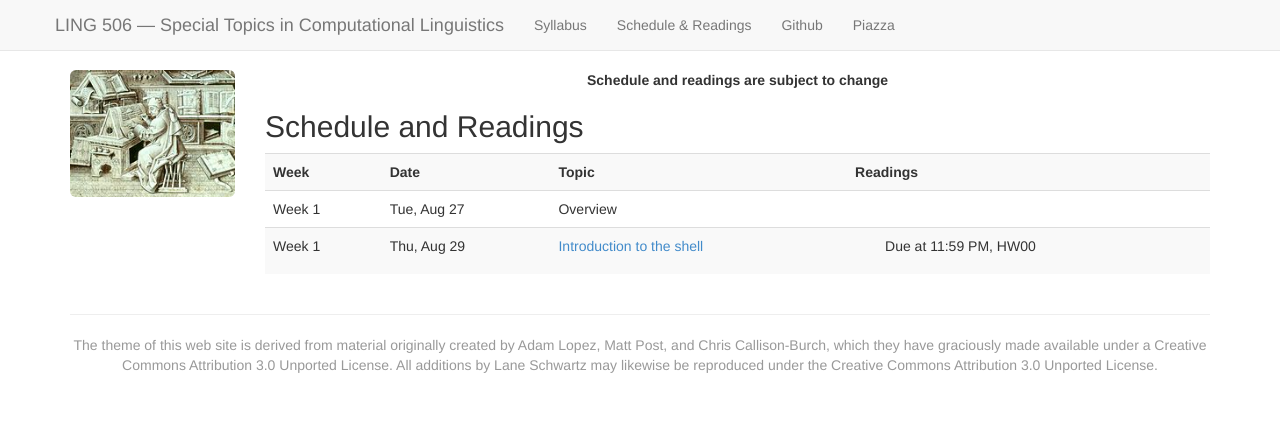
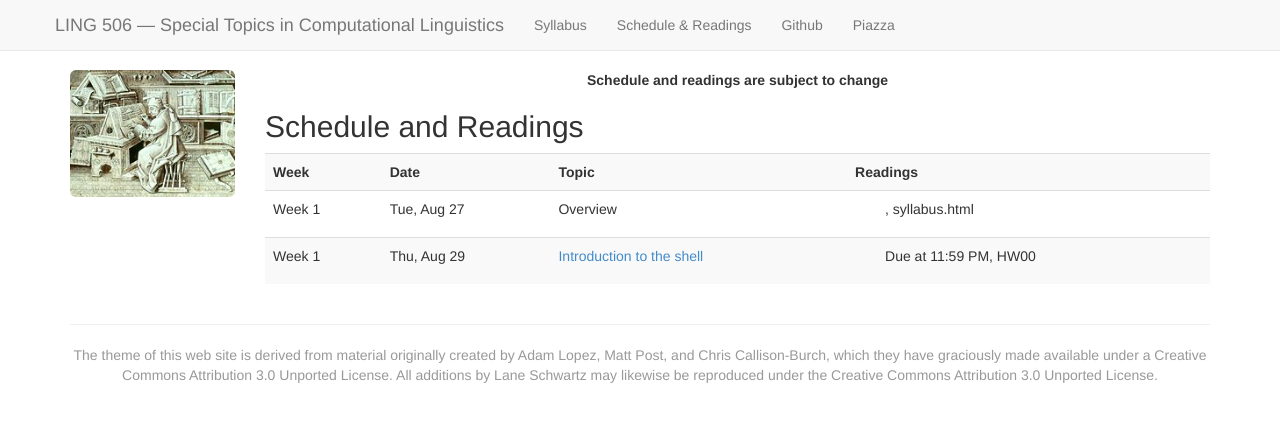
Before and after one commit to 2019-fall-uiuc-ling506/2019-Fall-UIUC-LING506.github.io, a Jekyll site: the page built from schedule.md, in a window 1280 px wide. Shown: the top 422 px of the page. Built offline with Jekyll 4.4.1, drawn with Linux system fonts in a browser that asks for light colours; nearby versions of some CDN libraries.

Commit message:
Readings for day 1

```diff
--- a/_data/readings.yaml
+++ b/_data/readings.yaml
@@ -3,6 +3,9 @@
   date: 2019-08-27
   title: Overview
   lecturer: Lane Schwartz
+  reading:
+    -
+      title: syllabus.html
 -
   week: 1
   date: 2019-08-29
```
